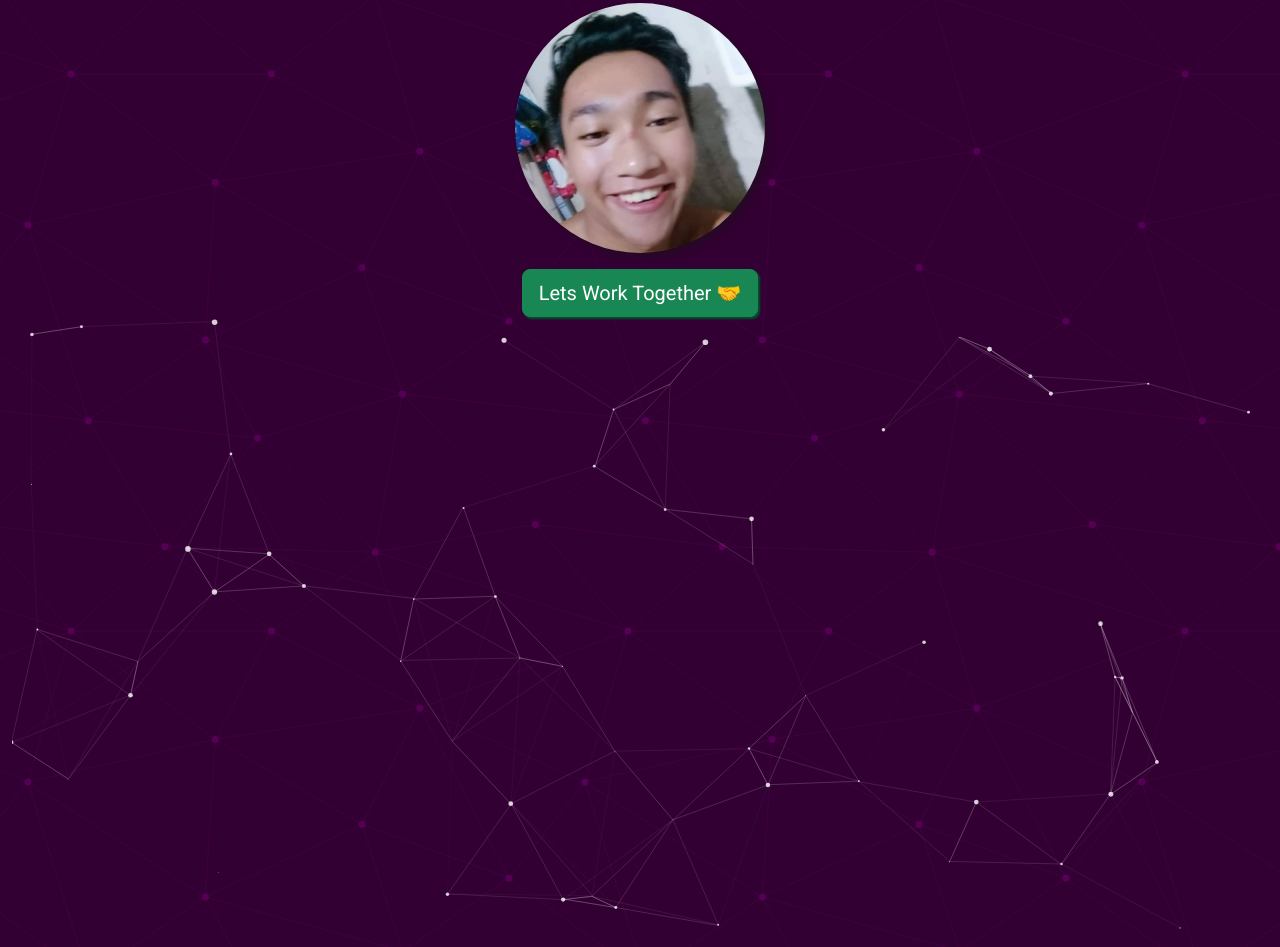
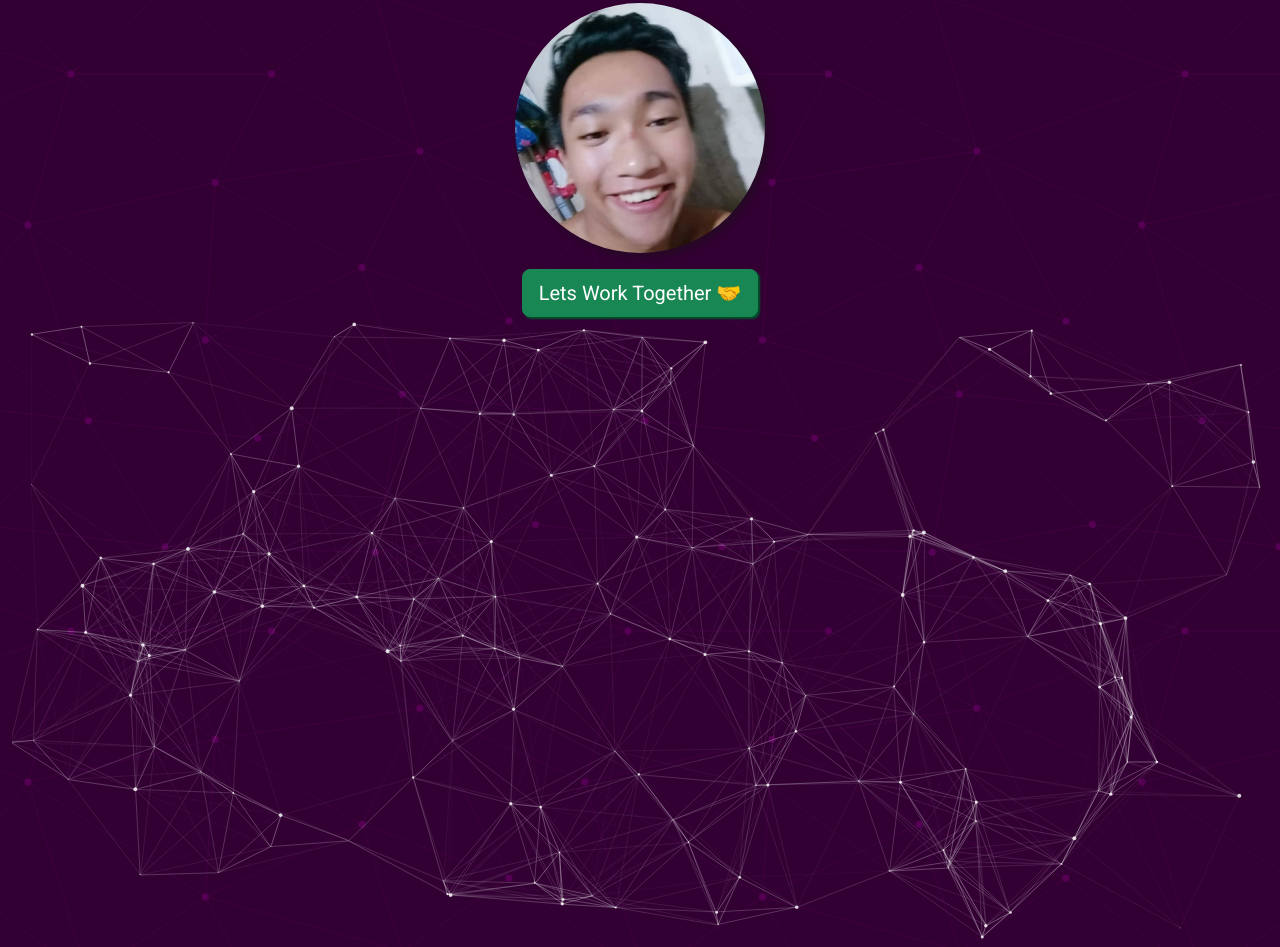
Before and after one commit to janniellex/fcb-portfolio, a plain HTML site: page index.html in a window 1280 px wide. Shown: the part 192-1139 px from the top of the page. Drawn offline with nearby package versions, Linux system fonts and the light colour scheme; animation ran at ten frames a second.

```diff
--- a/index.css
+++ b/index.css
@@ -69,3 +69,10 @@ SVG Icons
 	justify-content: center;
 	align-items: center;
 }
+
+
+
+.navbar-toggler{
+
+	    background-color: #fff;
+}
--- a/index.html
+++ b/index.html
@@ -112,10 +112,10 @@
 particlesJS("particles-js", {
   "particles": {
     "number": {
-      "value": 60,
+      "value": 150,
       "density": {
         "enable": true,
-        "value_area": 800
+        "value_area": 700
       }
     },
     "color": {
@@ -147,11 +147,11 @@ particlesJS("particles-js", {
       }
     },
     "size": {
-      "value": 3,
+      "value": 2,
       "random": true,
       "anim": {
         "enable": false,
-        "speed": 40,
+        "speed": 100,
         "size_min": 0.1,
         "sync": false
       }
```
